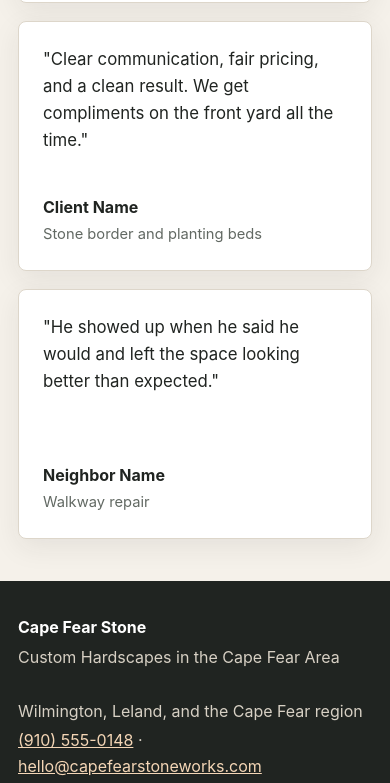
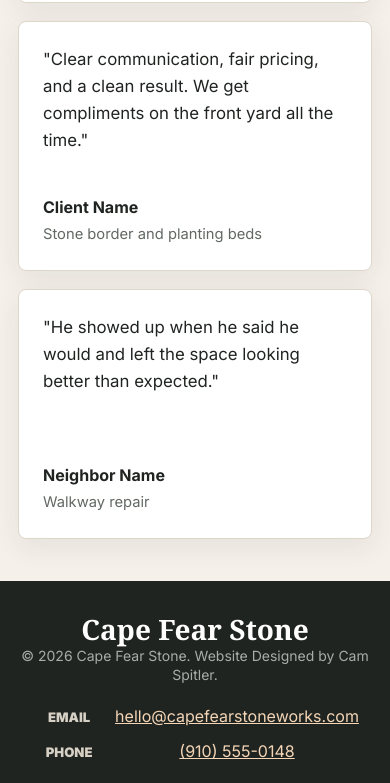
Before and after one commit to capefearstone/CapeFearStoneWebsite, a website: page index.html in a window 390 px wide. Shown: the part 1214-1997 px from the top of the page. Drawn offline with Linux system fonts and the light colour scheme.

Commit message:
CapeFearStoneWebsiteV2

```diff
--- a/content/about.json
+++ b/content/about.json
@@ -1,6 +1,6 @@
 {
   "name": "Landscaper Name",
-  "role": "Owner and Lead Installer",
+  "role": "Owner",
   "portrait": "/assets/placeholders/owner-portrait.svg",
   "portraitAlt": "Placeholder portrait slot for the landscaper",
   "description": "Replace this copy with the landscaper's story, years of experience, service area, specialties, and the way he approaches each job. Keep it warm, plain-spoken, and specific to the type of work local homeowners trust him to complete."
--- a/src/main.js
+++ b/src/main.js
@@ -106,13 +106,13 @@
     </header>
     <main>${pageHtml}</main>
     <footer class="site-footer">
-      <div>
+      <div class="footer-brand">
         <strong>${site.businessName}</strong>
-        <p>${site.tagline}</p>
+        <p>&copy; 2026 Cape Fear Stone. Website Designed by Cam Spitler.</p>
       </div>
-      <div>
-        <p>${site.serviceArea}</p>
-        <p><a href="tel:${site.phone.replace(/[^0-9]/g, "")}">${site.phone}</a> · <a href="mailto:${site.email}">${site.email}</a></p>
+      <div class="footer-contact">
+        <p><span>Email</span><a href="mailto:${site.email}">${site.email}</a></p>
+        <p><span>Phone</span><a href="tel:${site.phone.replace(/[^0-9]/g, "")}">${site.phone}</a></p>
       </div>
     </footer>
   `;
@@ -179,8 +179,8 @@
       <div class="contact-panel">
         <div class="contact-details">
           <h2>Contact</h2>
+          <p><strong>Email</strong><a href="mailto:${site.email}">${site.email}</a></p>
           <p><strong>Phone</strong><a href="tel:${site.phone.replace(/[^0-9]/g, "")}">${site.phone}</a></p>
-          <p><strong>Email</strong><a href="mailto:${site.email}">${site.email}</a></p>
         </div>
         <form class="contact-form" name="project-inquiry" method="POST" data-netlify="true" netlify-honeypot="bot-field">
           <input type="hidden" name="form-name" value="project-inquiry" />
--- a/src/styles.css
+++ b/src/styles.css
@@ -1,3 +1,5 @@
+@import url("https://fonts.googleapis.com/css2?family=Inter:wght@400;500;600;700;800;900&family=Noto+Serif:wght@700&display=swap");
+
 :root {
   color-scheme: light;
   --stone: #d9d1c2;
@@ -23,6 +25,17 @@
   background: var(--stone-light);
   color: var(--charcoal);
   line-height: 1.6;
+}
+
+h1,
+h2,
+h3,
+h4,
+h5,
+h6,
+.brand-name {
+  font-family: "Noto Serif", Georgia, serif;
+  font-weight: 700;
 }
 
 img {
@@ -63,6 +76,7 @@
 .brand-name {
   font-weight: 900;
   font-size: clamp(1.8rem, 3vw, 2.6rem);
+  transform: translate(-3px, -8px);
 }
 
 .brand-subtitle {
@@ -542,6 +556,7 @@
 
 .site-footer {
   display: flex;
+  align-items: flex-start;
   justify-content: space-between;
   gap: 24px;
   padding: 34px clamp(18px, 4vw, 64px);
@@ -554,13 +569,63 @@
   color: #d7d0c4;
 }
 
+.footer-brand {
+  align-self: center;
+  margin-top: 0;
+  padding-top: 0;
+}
+
 .site-footer a {
   color: #f4d6b6;
 }
 
+.footer-brand p {
+  margin: 0;
+  color: #a9ada9;
+  font-family:
+    Inter, ui-sans-serif, system-ui, -apple-system, BlinkMacSystemFont, "Segoe UI",
+    sans-serif;
+  font-size: 14px;
+  line-height: 1.3;
+}
+
+.footer-brand strong {
+  display: block;
+  margin-bottom: 4px;
+  color: var(--white);
+  font-family: "Noto Serif", Georgia, serif;
+  font-size: 28px;
+  font-weight: 700;
+  line-height: 1;
+}
+
+.footer-contact {
+  display: grid;
+  gap: 6px;
+  align-self: center;
+  min-width: 0;
+}
+
+.footer-contact p {
+  display: grid;
+  grid-template-columns: 76px minmax(0, 1fr);
+  align-items: baseline;
+  gap: 10px;
+}
+
+.footer-contact a {
+  overflow-wrap: anywhere;
+}
+
+.footer-contact span {
+  color: #d7d0c4;
+  font-size: 0.82rem;
+  font-weight: 900;
+  text-transform: uppercase;
+}
+
 @media (max-width: 860px) {
-  .site-header,
-  .site-footer {
+  .site-header {
     align-items: flex-start;
     flex-direction: column;
   }
@@ -568,6 +633,17 @@
   .site-nav {
     width: 100%;
     justify-content: flex-start;
+  }
+
+  .site-footer {
+    gap: 16px;
+    padding-right: 18px;
+    padding-left: 18px;
+  }
+
+  .footer-contact p {
+    grid-template-columns: 76px minmax(0, 1fr);
+    gap: 8px;
   }
 
   .hero {
@@ -596,6 +672,21 @@
 @media (max-width: 520px) {
   .site-header {
     gap: 14px;
+  }
+
+  .site-footer {
+    align-items: center;
+    flex-direction: column;
+    text-align: center;
+  }
+
+  .footer-brand {
+    margin-top: 0;
+    padding-top: 0;
+  }
+
+  .footer-contact p {
+    justify-content: center;
   }
 
   .brand {
```
Also changed, not shown: dist/content/about.json, dist/src/main.js, dist/src/styles.css.
